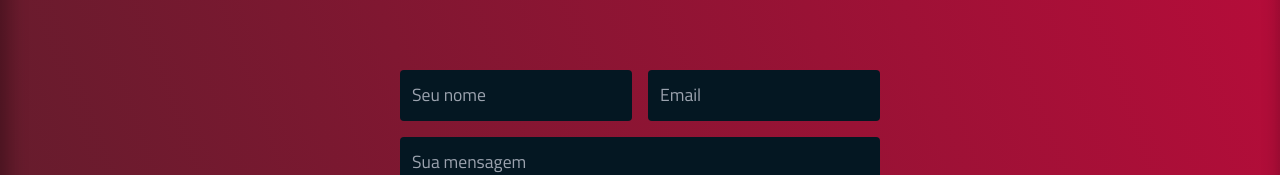
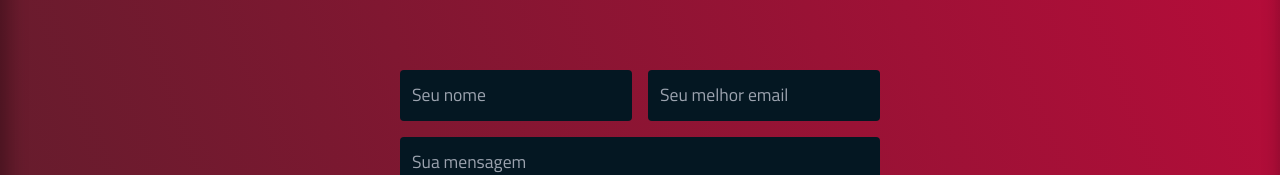
Before and after one commit to allbertuu/portfolio, a React (Create React App) app: page / in a window 1280 px wide. Shown: the part 3550-3725 px from the top of the page. Built offline with nearby package versions, Linux system fonts and the light colour scheme.

Commit message:
fix(ContactForm): more readable placeholder text
add readability for the user on the email field placeholder

```diff
--- a/src/components/ContactForm/index.tsx
+++ b/src/components/ContactForm/index.tsx
@@ -99,7 +99,7 @@ export default function ContactForm() {
           <input
             id="from_email"
             type="email"
-            placeholder="Email"
+            placeholder="Seu melhor email"
             name="from_email"
             className="placeholder-gray-400 text-gray-600"
             minLength={15}
```
